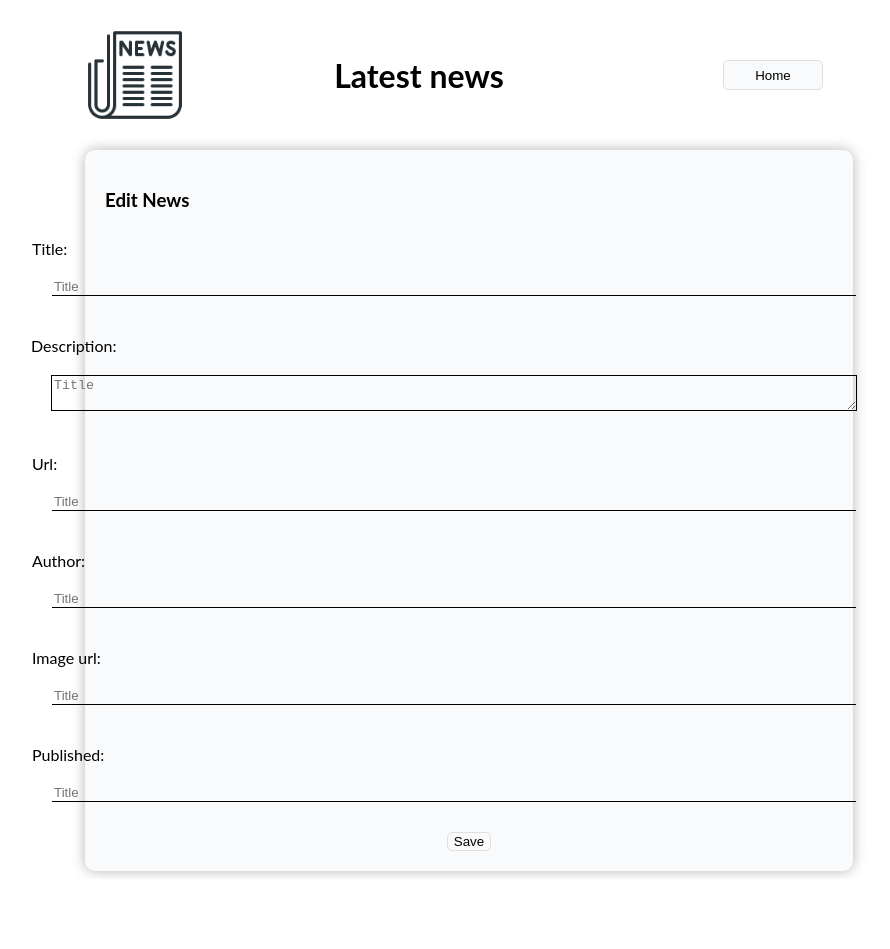
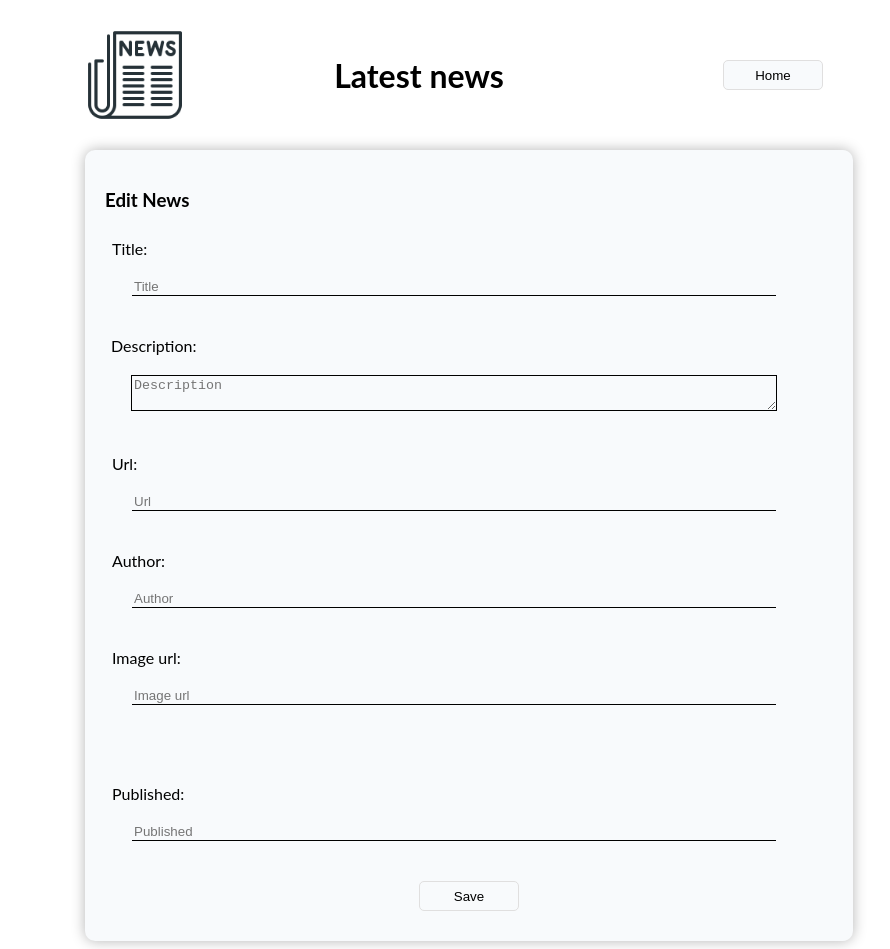
Before and after one commit to JakubKopka/spring-boot-2-web, a React (Create React App) app: page /edit/1 in a window 1280 px wide. Shown: the whole page, without its empty margins (171-1061 px from the left). Before the commit the page ends 879 px from the top, so only its background shows below. Built offline with nearby package versions, Linux system fonts and the light colour scheme; no server answers.

Commit message:
- drobne poprawki

```diff
--- a/src/components/edit.js
+++ b/src/components/edit.js
@@ -3,10 +3,11 @@ import React, {useEffect, useState} from 'react';
 import styled from "styled-components";
 import Layout from "../layout/layout";
 import axios from "axios";
-import {BasicInput} from "../layout/elements/inputs";
-import {EditButton} from "../layout/elements/buttons";
+import {BasicInput, TextBox} from "../layout/elements/inputs";
+import {MenuButton} from "../layout/elements/buttons";
 
 const Box = styled.form`
+width: 100%;
 display: flex;
 flex-direction: column;
 justify-content: center;
@@ -20,13 +21,11 @@ margin: 10px;
 const InfoLabel = styled.label`
 `
 
-const TextBox = styled.textarea`
-border: none;
-min-width: 800px;
-margin: 20px 50px 20px 20px;
-background: inherit;
-border: 1px solid black;
+const ImgPreview = styled.img`
+border-radius: 10px;
+height: 20vh;
 `
+
 
 const Edit = ({match}) => {
 
@@ -87,7 +86,7 @@ const Edit = ({match}) => {
                     <TextBox onChange={(event) => {
                         setDescription(event.target.value)
                     }}
-                             value={description} placeholder="Title" required/>
+                             value={description} placeholder="Description" required/>
                 </Row>
 
                 <Row>
@@ -95,7 +94,7 @@ const Edit = ({match}) => {
                     <BasicInput onChange={(event) => {
                         setUrl(event.target.value)
                     }}
-                                value={url} placeholder="Title" required/>
+                                value={url} placeholder="Url" required/>
                 </Row>
 
                 <Row>
@@ -103,7 +102,7 @@ const Edit = ({match}) => {
                     <BasicInput onChange={(event) => {
                         setAuthor(event.target.value)
                     }}
-                                value={author} placeholder="Title" required/>
+                                value={author} placeholder="Author" required/>
                 </Row>
 
                 <Row>
@@ -111,7 +110,11 @@ const Edit = ({match}) => {
                     <BasicInput onChange={(event) => {
                         setImage(event.target.value)
                     }}
-                                value={image} placeholder="Title" required/>
+                                value={image} placeholder="Image url" required/>
+                </Row>
+
+                <Row>
+                    <ImgPreview src={image}/>
                 </Row>
 
                 <Row>
@@ -119,10 +122,10 @@ const Edit = ({match}) => {
                     <BasicInput onChange={(event) => {
                         setPublished(event.target.value)
                     }}
-                                value={published} placeholder="Title" required/>
+                                value={published} placeholder="Published" required/>
                 </Row>
 
-                <EditButton onClick={saveItem}>Save</EditButton>
+                <MenuButton onClick={saveItem}>Save</MenuButton>
             </Box>
         </Layout>
     )
--- a/src/components/home.js
+++ b/src/components/home.js
@@ -1,7 +1,6 @@
 import React, {useEffect, useState} from 'react';
 import Layout from "../layout/layout";
 import axios from "axios";
-import styled from 'styled-components'
 import News from "./news";
 
 
--- a/src/layout/elements/inputs.js
+++ b/src/layout/elements/inputs.js
@@ -3,8 +3,16 @@ import styled from 'styled-components'
 
 export const BasicInput = styled.input`
 border: none;
-min-width: 800px;
+min-width: 50vw;
 margin: 20px 50px 20px 20px;
 background: inherit;
 border-bottom: 1px solid black;
 `
+
+export const TextBox = styled.textarea`
+border: none;
+min-width: 50vw;
+margin: 20px 50px 20px 20px;
+background: inherit;
+border: 1px solid black;
+`
```
